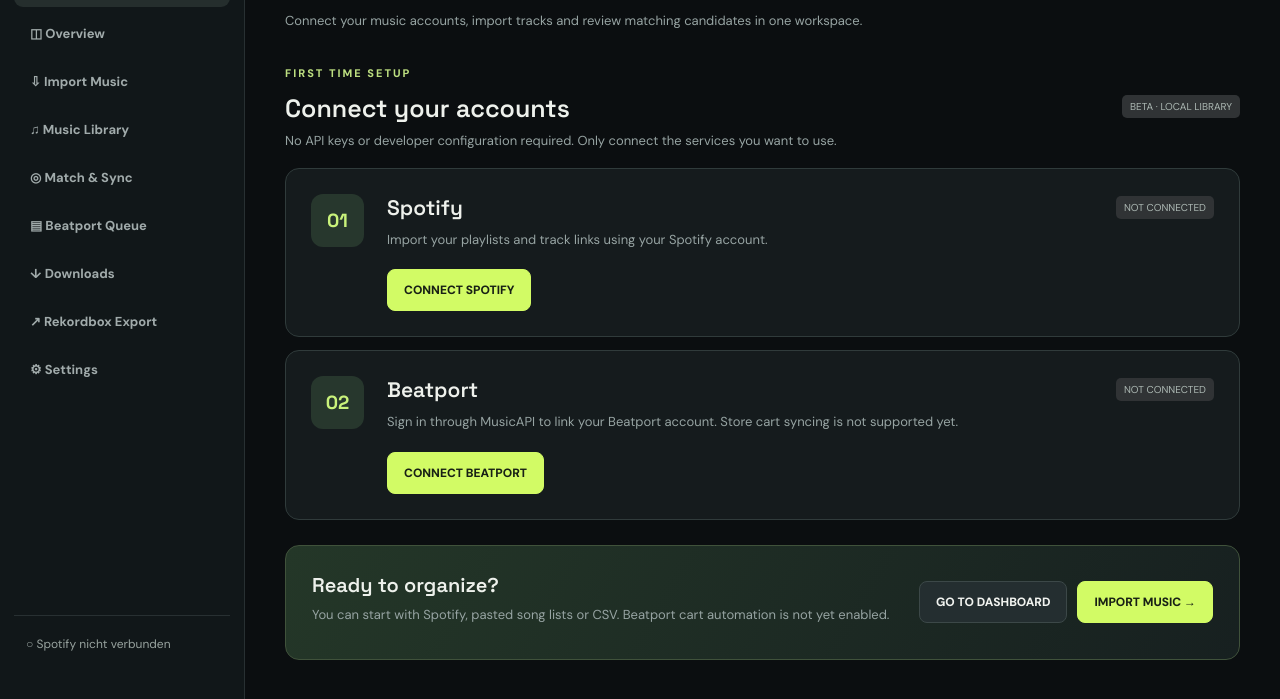
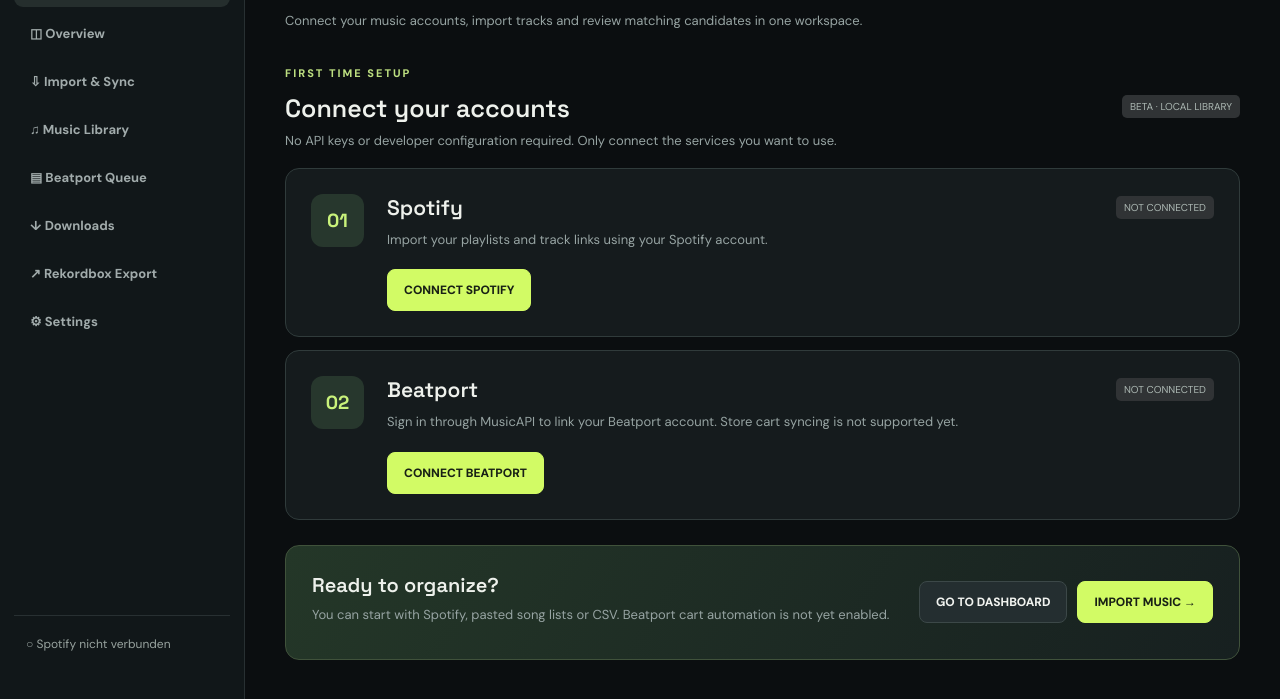
Before and after one commit to lurole/crateflow-dj-manager, a website: page index.html in a window 1280 px wide. Shown: the part 189-888 px from the top of the page. Drawn offline with Linux system fonts and the light colour scheme.

Commit message:
Make Import & Sync the single primary workflow navigation

```diff
--- a/index.html
+++ b/index.html
@@ -1,3 +1,3 @@
 <!doctype html>
 <html lang="de"><head><meta charset="UTF-8"><meta name="viewport" content="width=device-width,initial-scale=1"><title>CRATEFLOW — DJ Music Manager</title><link rel="stylesheet" href="/styles.css"></head>
-<body><div class="shell"><aside><div class="logo">◉ CRATE<span>FLOW</span><small>DJ MUSIC MANAGER</small></div><p class="section">WORKSPACE</p><nav id="navigation"><button data-page="welcome">✦ Get Started</button><button data-page="overview" class="active">◫ Overview</button><button data-page="import">⇩ Import Music</button><button data-page="library">♫ Music Library</button><button data-page="match">◎ Match &amp; Sync</button><button data-page="beatport">▤ Beatport Queue</button><button data-page="downloads">↓ Downloads</button><button data-page="export">↗ Rekordbox Export</button><button data-page="settings">⚙ Settings</button></nav><div class="sidebar-bottom" id="connection">Spotify nicht verbunden</div></aside><main><header><div id="crumb">WORKSPACE / OVERVIEW</div><div class="user">● PERSONAL WORKSPACE &nbsp; DJ</div></header><section id="view"></section></main></div><div id="toast"></div><input id="csv" type="file" accept=".csv,text/csv" hidden><input id="restore" type="file" accept=".json" hidden><script src="/app.js" defer></script></body></html>
+<body><div class="shell"><aside><div class="logo">◉ CRATE<span>FLOW</span><small>DJ MUSIC MANAGER</small></div><p class="section">WORKSPACE</p><nav id="navigation"><button data-page="welcome">✦ Get Started</button><button data-page="overview" class="active">◫ Overview</button><button data-page="import">⇩ Import &amp; Sync</button><button data-page="library">♫ Music Library</button><button data-page="beatport">▤ Beatport Queue</button><button data-page="downloads">↓ Downloads</button><button data-page="export">↗ Rekordbox Export</button><button data-page="settings">⚙ Settings</button></nav><div class="sidebar-bottom" id="connection">Spotify nicht verbunden</div></aside><main><header><div id="crumb">WORKSPACE / OVERVIEW</div><div class="user">● PERSONAL WORKSPACE &nbsp; DJ</div></header><section id="view"></section></main></div><div id="toast"></div><input id="csv" type="file" accept=".csv,text/csv" hidden><input id="restore" type="file" accept=".json" hidden><script src="/app.js" defer></script></body></html>
```
